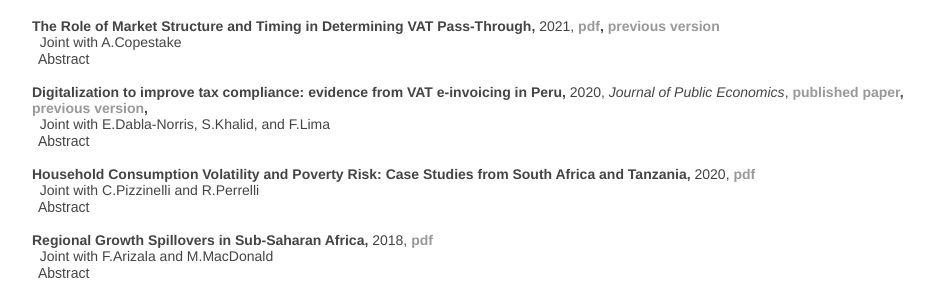
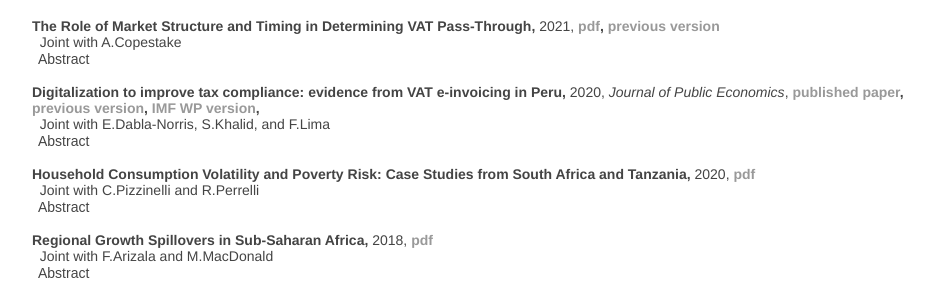
Before and after one commit to matthieubellon/matthieubellon.github.io, a Jekyll site: the page built from research/index.html, in a window 1280 px wide. Shown: the part 272-564 px from the top of the page, without its empty margins (160-1094 px from the left). Built offline with Jekyll 4.4.1, drawn with Linux system fonts in a browser that asks for light colours.

Commit message:
Update index.html

```diff
--- a/research/index.html
+++ b/research/index.html
@@ -38,7 +38,8 @@ We examine the role of market characteristics and timing in explaining observed
 <br><strong>Digitalization to improve tax compliance: evidence from VAT e-invoicing in Peru,</strong> 2020,
 <em> Journal of Public Economics</em>, <strong>
 <a href="https://authors.elsevier.com/sd/article/S0047272722000639"> published paper</a>,
-<a href="https://www.imf.org/-/media/Files/Publications/WP/2019/wpiea2019231-print-pdf.ashx"> previous version</a>, </strong>
+<a href="/docs/Peru_einvoicing_resubmission_final edits.pdf"> previous version</a>,
+<a href="https://www.imf.org/-/media/Files/Publications/WP/2019/wpiea2019231-print-pdf.ashx"> IMF WP version</a>, </strong>
 <br>&nbsp; Joint with E.Dabla-Norris, S.Khalid, and F.Lima <br>
 <button type="button" class="collapsible">Abstract</button>
 <div class="content">
```
